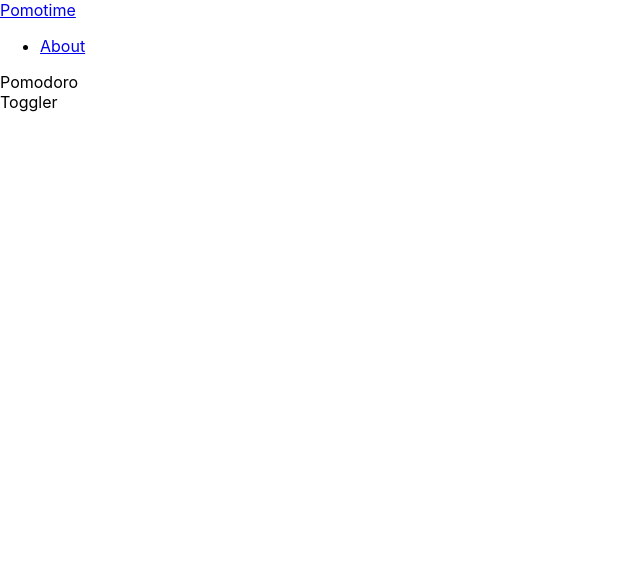
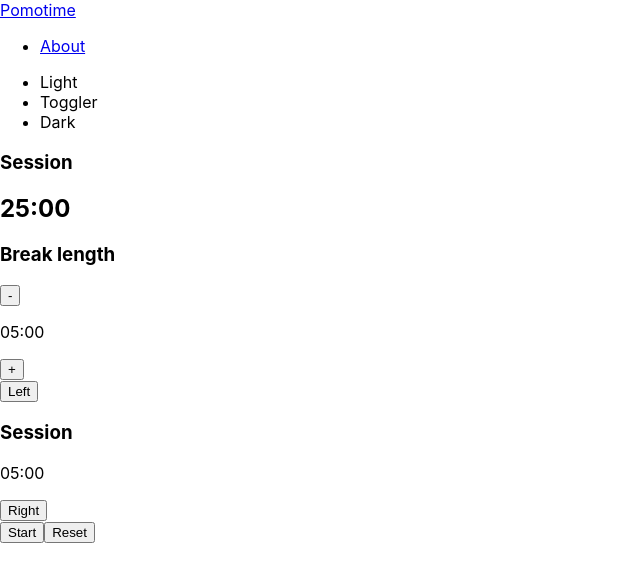
Before and after one commit to cristianCeamatu/assist-pomodoro, a React (Create React App) app: page / in a window 1280 px wide. Shown: the top 582 px of the page, without its empty margins (0-640 px from the left). Built offline with nearby package versions, Linux system fonts and the light colour scheme.

Commit message:
design/basic HTML markup for the homepage

```diff
--- a/src/App.js
+++ b/src/App.js
@@ -4,13 +4,14 @@
 import Toggler from './layout/Toggler';
 
 const App = () => {
-  console.log('Content :>> ', Content);
   return (
-    <div>
+    <>
       <Navbar />
-      <Content />
-      <Toggler />
-    </div>
+      <main>
+        <Toggler />
+        <Content />
+      </main>
+    </>
   );
 };
 
--- a/src/components/pomodoro/Buttons.js
+++ b/src/components/pomodoro/Buttons.js
@@ -38,8 +38,7 @@
   };
 
   return (
-    <>
-      <div>
+    <section>
       <button type="button" onClick={() => handleStartStop(active)}>
         {active ? 'Stop' : 'Start'}
       </button>
@@ -47,9 +46,9 @@
       <button type="button" onClick={() => dispatch(reset())}>
         Reset
       </button>
-      </div>
+
       <audio src={alarm} id="alarm" preload="auto" />
-    </>
+    </section>
   );
 };
 
--- a/src/components/pomodoro/Display.js
+++ b/src/components/pomodoro/Display.js
@@ -6,11 +6,7 @@
   // State
   const timeLeft = useSelector(selectTimeleft);
 
-  return (
-    <div>
-      <section>{timeLeft}</section>
-    </div>
-  );
+  return <h1>{timeLeft}</h1>;
 };
 
 export default Display;
--- /dev/null
+++ b/src/components/pomodoro/DisplayTitle.js
@@ -0,0 +1,10 @@
+import { useSelector } from 'react-redux';
+
+const DisplayTitle = () => {
+  // State
+  const timeLeftType = useSelector((state) => state.pomodoro.timeLeftType);
+
+  return <h3>{timeLeftType}</h3>;
+};
+
+export default DisplayTitle;
--- a/src/components/pomodoro/Settings.js
+++ b/src/components/pomodoro/Settings.js
@@ -6,6 +6,8 @@
   decrementBreak,
   decrementSession,
 } from '../../features/pomodoro/pomodoroSlice';
+// Utils
+import { intToPaddedString } from '../../utils/format';
 
 const Settings = () => {
   // State
@@ -15,35 +17,37 @@
 
   return (
     <section>
-      <article>
+      <div>
+        <h3>Break length</h3>
+        <div>
           <button type="button" onClick={() => dispatch(decrementBreak())}>
-          Left
+            -
           </button>
 
           <div>
-          <h3>Break</h3>
-          <p>{breakLength}</p>
+            <p>{intToPaddedString(breakLength)}:00</p>
           </div>
 
           <button type="button" onClick={() => dispatch(incrementBreak())}>
-          Right
+            +
           </button>
-      </article>
+        </div>
+      </div>
 
-      <article>
+      <div>
         <button type="button" onClick={() => dispatch(decrementSession())}>
           Left
         </button>
 
         <div>
           <h3>Session</h3>
-          <p>{sessionLength}</p>
+          <p>{intToPaddedString(sessionLength)}:00</p>
         </div>
 
         <button type="button" onClick={() => dispatch(incrementSession())}>
           Right
         </button>
-      </article>
+      </div>
     </section>
   );
 };
--- a/src/layout/Toggler.js
+++ b/src/layout/Toggler.js
@@ -1,7 +1,15 @@
 import React from 'react';
 
 const Toggler = () => {
-  return <div>Toggler</div>;
+  return (
+    <div>
+      <ul>
+        <li>Light</li>
+        <li>Toggler</li>
+        <li>Dark</li>
+      </ul>
+    </div>
+  );
 };
 
 export default Toggler;
--- a/src/pages/Pomodoro.js
+++ b/src/pages/Pomodoro.js
@@ -1,5 +1,18 @@
+// Components
+import DisplayTitle from '../components/pomodoro/DisplayTitle';
+import Display from '../components/pomodoro/Display';
+import Settings from '../components/pomodoro/Settings';
+import Buttons from '../components/pomodoro/Buttons';
+
 const Pomodoro = () => {
-  return <div>Pomodoro</div>;
+  return (
+    <section>
+      <DisplayTitle />
+      <Display />
+      <Settings />
+      <Buttons />
+    </section>
+  );
 };
 
 export default Pomodoro;
--- a/src/utils/format.js
+++ b/src/utils/format.js
@@ -5,3 +5,7 @@
   seconds = seconds < 10 ? '0' + seconds.toString() : seconds;
   return `${minutes}:${seconds}`;
 };
+
+export const intToPaddedString = (integer) => {
+  return integer.toString().padStart(2, 0);
+};
```
Also changed, not shown: src/components/pomodoro/index.js (deleted, +0 -20 lines), 1 other file (tests, documents, lock files or other folders). Lines whose indentation alone changed are shown as unchanged.
